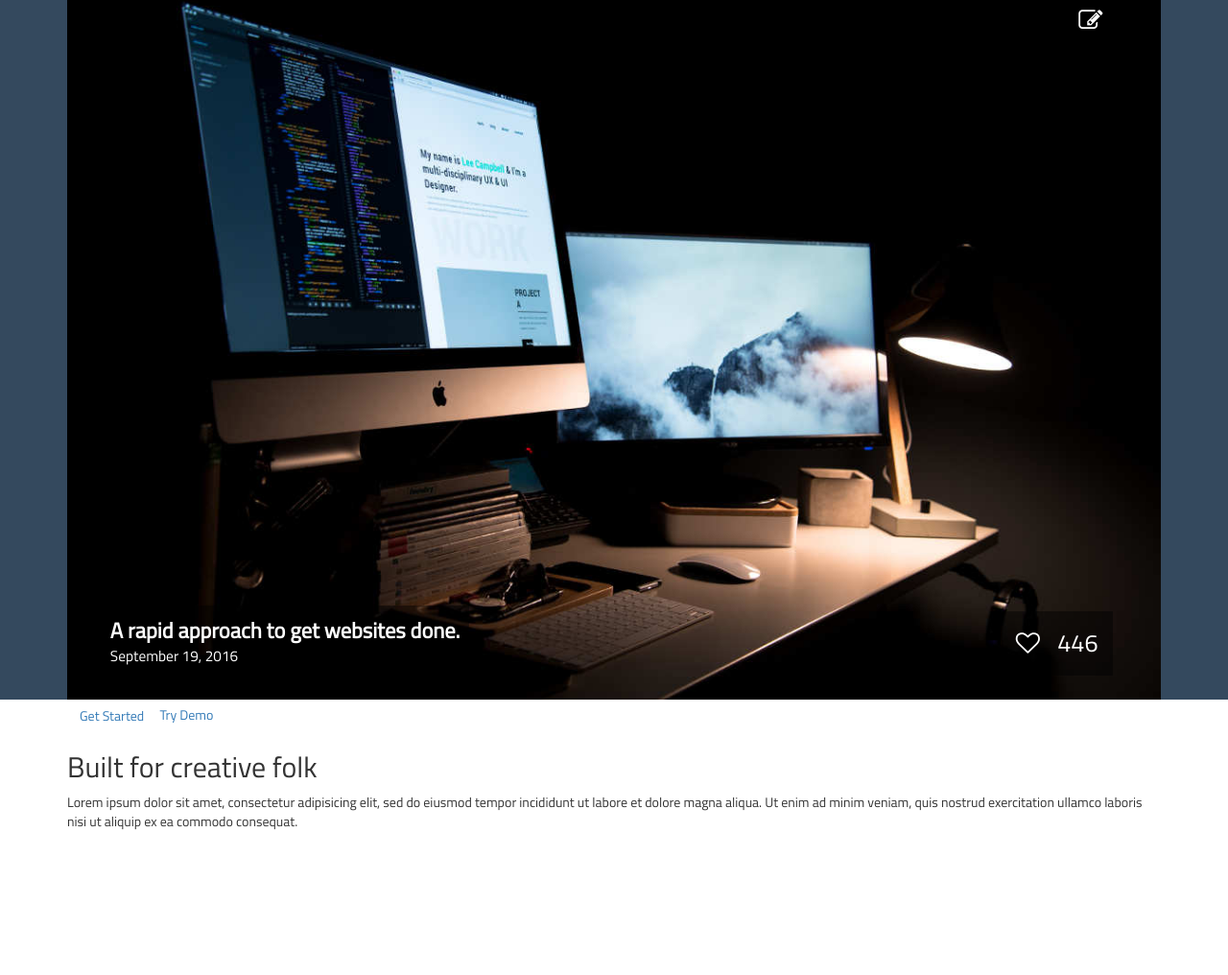
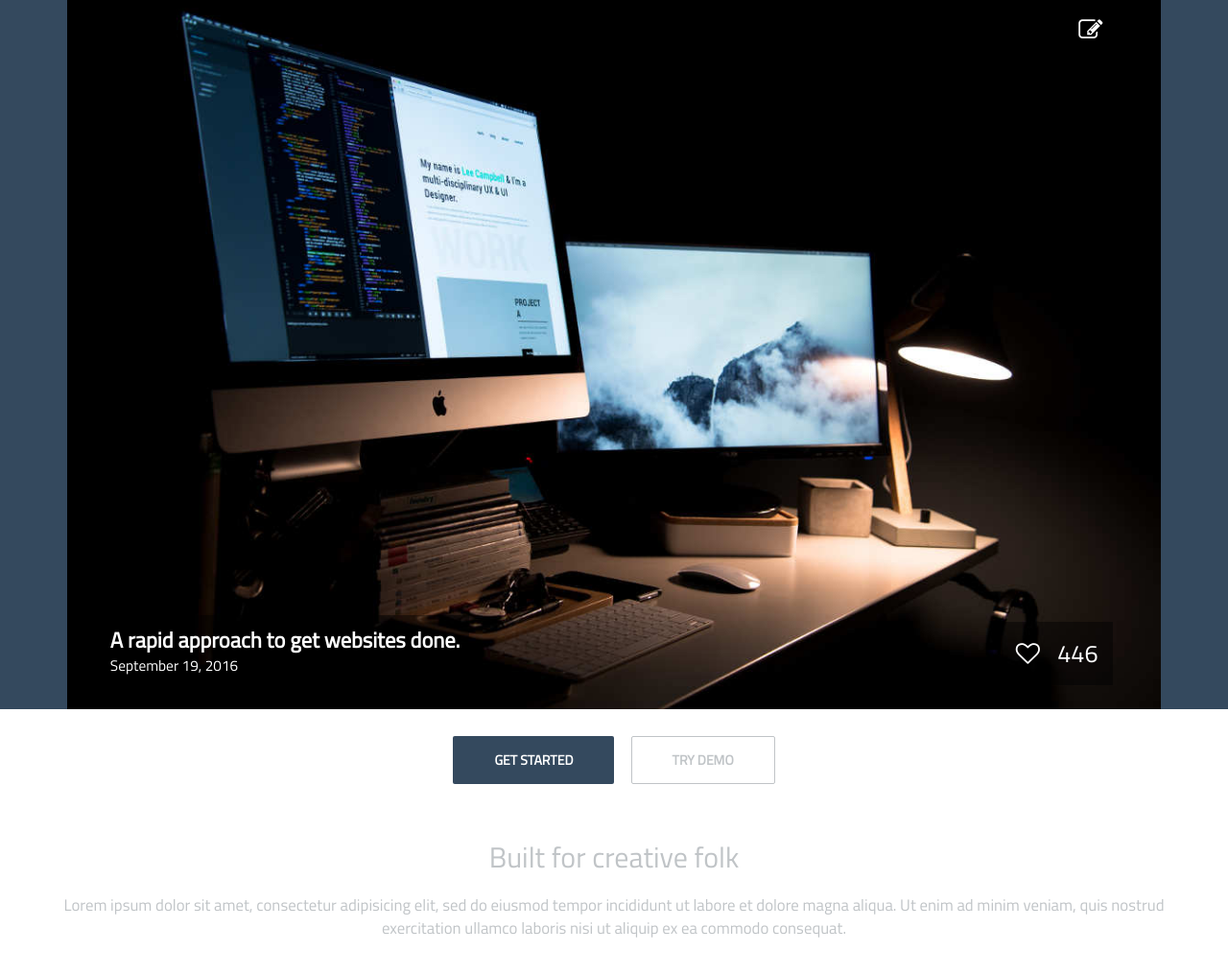
Before and after one commit to Boasbabs/builder.io, a plain HTML site: page index.html in a window 1280 px wide. Shown: the part 376-1392 px from the top of the page at 96% size. Before the commit the page ends 1252 px from the top, so only its background shows below. Drawn offline with nearby package versions, Linux system fonts and the light colour scheme.

Commit message:
Intro slide, create color variables in theme.scss

```diff
--- a/css/src/app.scss
+++ b/css/src/app.scss
@@ -1,3 +1,4 @@
-@import "common",
-         "landing",
-         "intro";
+@import "theme",
+        "common",
+        "landing",
+       "intro";
--- a/css/src/common.scss
+++ b/css/src/common.scss
@@ -1,3 +1,29 @@
 body {
   font-family: 'Titillium Web', sans-serif;
+  color: $dark-font-color;
 }
+
+.btn-solid {
+  color: $light-font-color;
+  border-radius: 2px;
+  text-transform: uppercase;
+  font-weight: bold;
+  padding: 1em;
+
+  &:hover {
+    color: $light-font-color;
+  }
+}
+
+.btn-outline {
+  color: $dark-font-color;
+  border-radius: 2px;
+  text-transform: uppercase;
+  font-weight: bold;
+  padding: 1em;
+  border: 1px solid $dark-font-color;
+
+  &:hover {
+    color: $dark-font-color;
+  }
+}
--- a/css/src/intro.scss
+++ b/css/src/intro.scss
@@ -0,0 +1,22 @@
+#intro {
+  text-align: center;
+  padding: 2em 0;
+
+  .get-started {
+    background-color: $primary-color;
+    padding: 1em 3em;
+  }
+
+  .try-demo {
+    padding: 1em 3em;
+    margin-left: 1em;
+  }
+
+  h2 {
+    margin: 2em 0 0.7em;
+  }
+
+  p {
+    font-size: 1.2em;
+  }
+}
--- a/css/src/landing.scss
+++ b/css/src/landing.scss
@@ -1,18 +1,18 @@
 // The landing section of the page
 #landing {
-  background-color: #34495e;
-  color: #fff;
+  background-color: $primary-color;
+  color: $light-font-color;
   text-align: center;
   padding-top: 3em;
 
   nav a {
-    color: #fff;
+    color: $light-font-color;
     text-decoration: none;
     margin-left: 1.5em;
 
     &.active {
       font-weight: bold;
-      border-bottom: 2px solid #fff;
+      border-bottom: 2px solid $light-font-color;
       padding-bottom: 0.5em;
     }
   }
@@ -26,12 +26,7 @@
   }
    a.action {
     background-color: #4bd9dd;
-    color: #fff;
-    border-radius: 2px;
     width: 9em;
-    text-transform: uppercase;
-    font-size: 1.6em;
-    font-weight: bold;
   }
   .image-container {
     position: relative;
--- /dev/null
+++ b/css/src/theme.scss
@@ -0,0 +1,3 @@
+$primary-color: #34495e;
+$light-font-color: #fff;
+$dark-font-color: #c0c4c7;
--- a/index.html
+++ b/index.html
@@ -23,7 +23,7 @@
       </nav>
       <h1>Builder.io</h1>
       <p class="tagline">Builder.io lets you generate unique HTML website temples for designers</p>
-      <a href="#" class="btn btn-lg action">Sign Up</a>
+      <a href="#" class="btn btn-lg  btn-solid action">Sign Up</a>
       <!-- For the image on the landing sectiond -->
       <div class="image-container">
         <img src="img/web2.jpg" alt="website" class="img-responsive"/>
@@ -42,8 +42,8 @@
   </section>
   <section id="intro" class="container">
     <div class="actions">
-      <a href="" class="btn">Get Started</a>
-      <a href="" class="try-demo">Try Demo</a>
+      <a href="" class="btn btn-solid get-started">Get Started</a>
+      <a href="" class="btn btn-outline try-demo">Try Demo</a>
     </div>
     <h2>Built for creative folk</h2>
     <p>Lorem ipsum dolor sit amet, consectetur adipisicing elit, sed do eiusmod tempor incididunt ut labore et dolore magna aliqua. Ut enim ad minim veniam, quis nostrud exercitation ullamco laboris nisi ut aliquip ex ea commodo consequat.</p>
```
Also changed, not shown: css/app.css, 1 other file.
